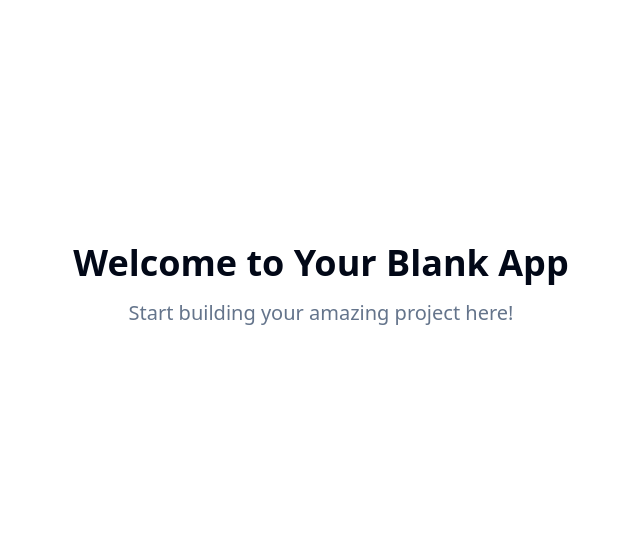
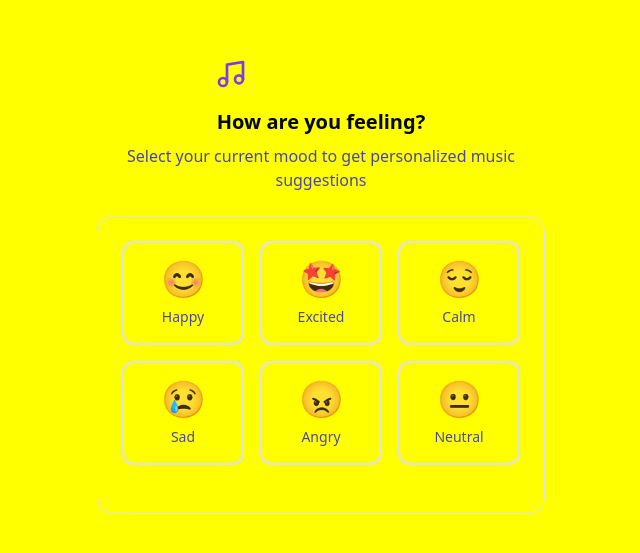
Before and after one commit to Narendra-12344/vibe-tune-logger, a React (Vite) app: page / in a window 1280 px wide. Shown: the part 115-668 px from the top of the page, without its empty margins (319-959 px from the left). Built offline with nearby package versions, Linux system fonts and the light colour scheme.

Commit message:
Add Mood Logger module
Implement the Mood Logger module for the MoodTunes application. This module will allow users to input their current mood using an emoji or text scale.

```diff
--- /dev/null
+++ b/src/components/MoodLogger.tsx
@@ -0,0 +1,147 @@
+import { useState } from 'react';
+import { Card } from '@/components/ui/card';
+import { Button } from '@/components/ui/button';
+import { Music, Heart } from 'lucide-react';
+
+interface Mood {
+  id: string;
+  emoji: string;
+  label: string;
+  color: string;
+  gradient: string;
+}
+
+const moods: Mood[] = [
+  { id: 'happy', emoji: '😊', label: 'Happy', color: 'text-yellow-600', gradient: 'bg-gradient-happy' },
+  { id: 'excited', emoji: '🤩', label: 'Excited', color: 'text-pink-600', gradient: 'bg-gradient-excited' },
+  { id: 'calm', emoji: '😌', label: 'Calm', color: 'text-blue-600', gradient: 'bg-gradient-calm' },
+  { id: 'sad', emoji: '😢', label: 'Sad', color: 'text-blue-500', gradient: 'bg-gradient-sad' },
+  { id: 'angry', emoji: '😠', label: 'Angry', color: 'text-red-600', gradient: 'bg-gradient-angry' },
+  { id: 'neutral', emoji: '😐', label: 'Neutral', color: 'text-gray-600', gradient: 'bg-gradient-neutral' },
+];
+
+export const MoodLogger = () => {
+  const [selectedMood, setSelectedMood] = useState<Mood | null>(null);
+  const [intensity, setIntensity] = useState(5);
+
+  const handleMoodSelect = (mood: Mood) => {
+    setSelectedMood(mood);
+  };
+
+  const handleLogMood = () => {
+    if (selectedMood) {
+      console.log('Mood logged:', { mood: selectedMood, intensity });
+      // Here you would typically save to a database
+      // For now, we'll just show a success state
+    }
+  };
+
+  return (
+    <div className="w-full max-w-md mx-auto space-y-6">
+      {/* Header */}
+      <div className="text-center space-y-2">
+        <div className="flex items-center justify-center gap-2 mb-4">
+          <Music className="w-8 h-8 text-primary" />
+          <h1 className="text-3xl font-bold bg-gradient-primary bg-clip-text text-transparent">
+            MoodTunes
+          </h1>
+        </div>
+        <h2 className="text-xl font-semibold text-foreground">
+          How are you feeling?
+        </h2>
+        <p className="text-muted-foreground">
+          Select your current mood to get personalized music suggestions
+        </p>
+      </div>
+
+      {/* Mood Selection */}
+      <Card className="p-6 shadow-card">
+        <div className="grid grid-cols-3 gap-4 mb-6">
+          {moods.map((mood) => (
+            <button
+              key={mood.id}
+              onClick={() => handleMoodSelect(mood)}
+              className={`
+                group relative p-4 rounded-xl border-2 transition-all duration-300 ease-spring
+                hover:scale-105 hover:shadow-mood focus:outline-none focus:ring-2 focus:ring-primary
+                ${selectedMood?.id === mood.id
+                  ? 'border-primary shadow-mood scale-105'
+                  : 'border-border hover:border-primary/50'
+                }
+              `}
+            >
+              <div className="text-center space-y-2">
+                <div className="text-4xl">{mood.emoji}</div>
+                <div className={`text-sm font-medium transition-colors ${
+                  selectedMood?.id === mood.id ? 'text-primary' : 'text-muted-foreground'
+                }`}>
+                  {mood.label}
+                </div>
+              </div>
+
+              {/* Selection indicator */}
+              {selectedMood?.id === mood.id && (
+                <div className="absolute inset-0 rounded-xl bg-primary/5 pointer-events-none" />
+              )}
+            </button>
+          ))}
+        </div>
+
+        {/* Intensity Slider */}
+        {selectedMood && (
+          <div className="space-y-4 animate-in slide-in-from-bottom-2 duration-300">
+            <div className="text-center">
+              <label className="text-sm font-medium text-foreground">
+                How intense is this feeling?
+              </label>
+            </div>
+
+            <div className="space-y-2">
+              <input
+                type="range"
+                min="1"
+                max="10"
+                value={intensity}
+                onChange={(e) => setIntensity(parseInt(e.target.value))}
+                className="w-full h-2 bg-secondary rounded-lg appearance-none cursor-pointer
+                  [&::-webkit-slider-thumb]:appearance-none [&::-webkit-slider-thumb]:w-4
+                  [&::-webkit-slider-thumb]:h-4 [&::-webkit-slider-thumb]:rounded-full
+                  [&::-webkit-slider-thumb]:bg-primary [&::-webkit-slider-thumb]:cursor-pointer
+                  [&::-webkit-slider-thumb]:shadow-lg [&::-webkit-slider-thumb]:transition-all
+                  [&::-webkit-slider-thumb]:hover:scale-110"
+              />
+              <div className="flex justify-between text-xs text-muted-foreground">
+                <span>Mild</span>
+                <span className="font-medium text-primary">{intensity}/10</span>
+                <span>Intense</span>
+              </div>
+            </div>
+          </div>
+        )}
+
+        {/* Log Button */}
+        {selectedMood && (
+          <Button
+            onClick={handleLogMood}
+            className="w-full mt-6 bg-gradient-primary hover:shadow-mood transition-all duration-300 ease-spring group"
+          >
+            <Heart className="w-4 h-4 mr-2 group-hover:scale-110 transition-transform" />
+            Log My Mood
+          </Button>
+        )}
+      </Card>
+
+      {/* Selected Mood Display */}
+      {selectedMood && (
+        <Card className={`p-4 border-primary/20 ${selectedMood.gradient} bg-opacity-10 animate-in slide-in-from-bottom-2 duration-500`}>
+          <div className="text-center space-y-2">
+            <div className="text-2xl">{selectedMood.emoji}</div>
+            <div className="text-sm font-medium text-foreground">
+              You're feeling <span className="font-semibold">{selectedMood.label.toLowerCase()}</span> with intensity {intensity}/10
+            </div>
+          </div>
+        </Card>
+      )}
+    </div>
+  );
+};
--- a/src/index.css
+++ b/src/index.css
@@ -8,35 +8,57 @@ All colors MUST be HSL.
 
 @layer base {
   :root {
-    --background: 0 0% 100%;
-    --foreground: 222.2 84% 4.9%;
+    /* Base colors with music-themed palette */
+    --background: 248 250 252;
+    --foreground: 224 71% 4%;
 
-    --card: 0 0% 100%;
-    --card-foreground: 222.2 84% 4.9%;
+    --card: 255 255 255;
+    --card-foreground: 224 71% 4%;
 
-    --popover: 0 0% 100%;
-    --popover-foreground: 222.2 84% 4.9%;
+    --popover: 255 255 255;
+    --popover-foreground: 224 71% 4%;
 
-    --primary: 222.2 47.4% 11.2%;
-    --primary-foreground: 210 40% 98%;
+    /* Music-themed primary colors */
+    --primary: 262 83% 58%;
+    --primary-foreground: 255 255 255;
 
-    --secondary: 210 40% 96.1%;
-    --secondary-foreground: 222.2 47.4% 11.2%;
+    --secondary: 240 38% 96%;
+    --secondary-foreground: 262 83% 58%;
 
-    --muted: 210 40% 96.1%;
-    --muted-foreground: 215.4 16.3% 46.9%;
+    --muted: 240 38% 96%;
+    --muted-foreground: 240 38% 46%;
 
-    --accent: 210 40% 96.1%;
-    --accent-foreground: 222.2 47.4% 11.2%;
+    --accent: 262 83% 58%;
+    --accent-foreground: 255 255 255;
 
-    --destructive: 0 84.2% 60.2%;
-    --destructive-foreground: 210 40% 98%;
+    --destructive: 0 84% 60%;
+    --destructive-foreground: 255 255 255;
 
-    --border: 214.3 31.8% 91.4%;
-    --input: 214.3 31.8% 91.4%;
-    --ring: 222.2 84% 4.9%;
+    --border: 240 38% 91%;
+    --input: 240 38% 91%;
+    --ring: 262 83% 58%;
 
-    --radius: 0.5rem;
+    /* Mood-based gradients */
+    --gradient-happy: linear-gradient(135deg, 45 100% 70%, 25 100% 80%);
+    --gradient-excited: linear-gradient(135deg, 340 100% 70%, 300 100% 80%);
+    --gradient-calm: linear-gradient(135deg, 200 100% 70%, 220 100% 80%);
+    --gradient-sad: linear-gradient(135deg, 220 50% 60%, 240 50% 70%);
+    --gradient-angry: linear-gradient(135deg, 0 80% 65%, 15 80% 70%);
+    --gradient-neutral: linear-gradient(135deg, 240 20% 70%, 260 20% 80%);
+
+    /* App gradients */
+    --gradient-primary: linear-gradient(135deg, 262 83% 58%, 280 83% 68%);
+    --gradient-background: linear-gradient(180deg, 248 250 252, 240 249 255);
+
+    /* Shadows */
+    --shadow-mood: 0 10px 25px -5px hsla(262, 83%, 58%, 0.1);
+    --shadow-card: 0 4px 12px -2px hsla(224, 71%, 4%, 0.08);
+
+    /* Animations */
+    --transition-smooth: all 0.3s cubic-bezier(0.4, 0, 0.2, 1);
+    --transition-spring: all 0.4s cubic-bezier(0.175, 0.885, 0.32, 1.275);
+
+    --radius: 1rem;
 
     --sidebar-background: 0 0% 98%;
 
--- a/src/pages/Index.tsx
+++ b/src/pages/Index.tsx
@@ -1,12 +1,9 @@
-// Update this page (the content is just a fallback if you fail to update the page)
+import { MoodLogger } from '@/components/MoodLogger';
 
 const Index = () => {
   return (
-    <div className="min-h-screen flex items-center justify-center bg-background">
-      <div className="text-center">
-        <h1 className="text-4xl font-bold mb-4">Welcome to Your Blank App</h1>
-        <p className="text-xl text-muted-foreground">Start building your amazing project here!</p>
-      </div>
+    <div className="min-h-screen bg-gradient-background flex items-center justify-center p-4">
+      <MoodLogger />
     </div>
   );
 };
--- a/tailwind.config.ts
+++ b/tailwind.config.ts
@@ -63,6 +63,24 @@ export default {
 					ring: 'hsl(var(--sidebar-ring))'
 				}
 			},
+			backgroundImage: {
+				'gradient-primary': 'var(--gradient-primary)',
+				'gradient-background': 'var(--gradient-background)',
+				'gradient-happy': 'var(--gradient-happy)',
+				'gradient-excited': 'var(--gradient-excited)',
+				'gradient-calm': 'var(--gradient-calm)',
+				'gradient-sad': 'var(--gradient-sad)',
+				'gradient-angry': 'var(--gradient-angry)',
+				'gradient-neutral': 'var(--gradient-neutral)'
+			},
+			boxShadow: {
+				'mood': 'var(--shadow-mood)',
+				'card': 'var(--shadow-card)'
+			},
+			transitionTimingFunction: {
+				'smooth': 'var(--transition-smooth)',
+				'spring': 'var(--transition-spring)'
+			},
 			borderRadius: {
 				lg: 'var(--radius)',
 				md: 'calc(var(--radius) - 2px)',
```
